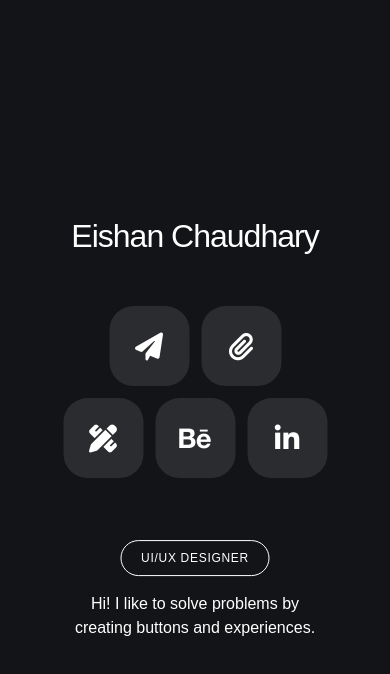
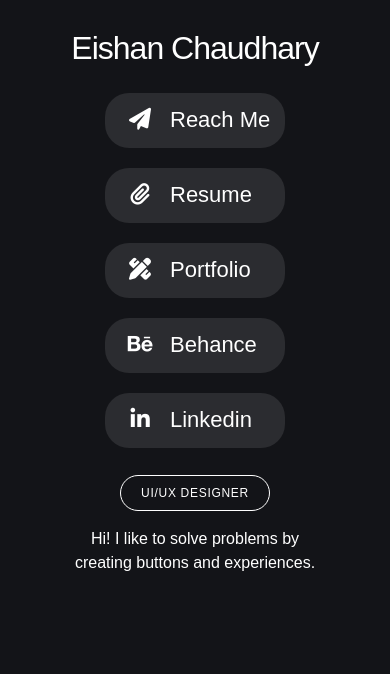
Before and after one commit to EishanChaudhary/Portfolio, a plain HTML site: page index.html in a window 390 px wide. Drawn offline with Linux system fonts and the light colour scheme.

Commit message:
Responsive View

```diff
--- a/index.html
+++ b/index.html
@@ -11,7 +11,6 @@
 <body>
 
 <div class="container">
-
     <h1>Eishan Chaudhary</h1>
     <div class="socialButtons">
         <a href="mailto:chaudharyeishan@gmail.com" target="_blank" tabindex="1" class="button b1">
@@ -47,35 +46,46 @@
         </a>
     </div>
     <div class="socialButtonsMobile">
-        <div class="top">
             <a href="mailto:chaudharyeishan@gmail.com" target="_blank" tabindex="1" class="button">
                 <div class="placeholder">
                     <i class="fa-solid fa-paper-plane"></i>
+                </div>
+                <div class="textbox">
+                    <span class="placeholder_text">Reach Me</span>
                 </div>
             </a>
             <a href="https://drive.google.com/file/d/1SC5dRXCnUbdRarqaIsg-cKXm1FlqJhfB/view?usp=sharing" target="_blank" tabindex="2" class="button">
                 <div class="placeholder">
                     <i class="fa-solid fa-paperclip"></i>
                 </div>
+                <div class="textbox">
+                    <span class="placeholder_text">Resume</span>
+                </div>
             </a>
-        </div>
-        <div class="bottom">
             <a href="https://foil-raclette-d53.notion.site/Eishan-s-Projects-c48cf8f300694b5e8d74353da7f437ca" tabindex="3" class="button">
                 <div class="placeholder">
                     <i class="fa-solid fa-pen-ruler"></i>
+                </div>
+                <div class="textbox">
+                    <span class="placeholder_text">Portfolio</span>
                 </div>
             </a>
             <a href="https://www.behance.net/EishanChaudhary" target="_blank" tabindex="4" class="button">
                 <div class="placeholder">
                     <i class="fa-brands fa-behance"></i>
                 </div>
+                <div class="textbox">
+                    <span class="placeholder_text">Behance</span>
+                </div>
             </a>
             <a href="https://www.linkedin.com/in/eishan-chaudhary-50584822b/" target="_blank" tabindex="5" class="button">
                 <div class="placeholder">
                     <i class="fa-brands fa-linkedin-in"></i>
                 </div>
+                <div class="textbox">
+                    <span class="placeholder_text">Linkedin</span>
+                </div>
             </a>
-        </div>
     </div>
     <div class="current">
         <div class="workBadge" aria-label="Current"><span>UI/UX DESIGNER</span></div>
--- a/style.css
+++ b/style.css
@@ -103,6 +103,7 @@ h3 {
   box-shadow: 0px 0px 0px 2px transparent;
   -webkit-box-shadow: 0px 0px 0px 2px transparent;
   -moz-box-shadow: 0px 0px 0px 2px transparent;
+  text-decoration: none;
 }
 
 .socialButtons {
@@ -219,12 +220,16 @@ h3 {
 @media (max-width: 600px) {
   .container {
     display: flex;
+    position: inherit;
+    width: 100%;
+    transform: none;
   }
 
   h1 {
     font-size: 32px;
     font-weight: 400;
     letter-spacing: -1px;
+    margin-bottom: 15px;
   }
 
   .socialButtons {
@@ -233,4 +238,29 @@ h3 {
   .socialButtonsMobile {
     display: flex;
   }
+  .button{
+    margin: 10px 0px;
+    width: 180px;
+    height: 55px;
+    display: flex;
+  }
+  .placeholder{
+    font-size: 22px;
+    position: unset;
+    transform: none;
+    margin: 14px 0px 0px 5px;
+  }
+  .textbox{
+    margin: 14px 0px 0px 0px;
+    color: white;
+  }
+  .placeholder_text{
+    text-decoration: none !important;
+    font-size: 22px;
+    font-family: DM, sans-serif;
+    color: inherit;
+  }
+  .current{
+    margin-top: 25px;
+  }
 }
```
